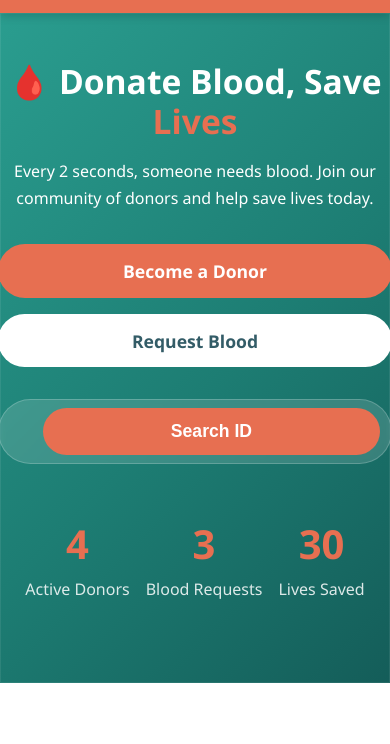
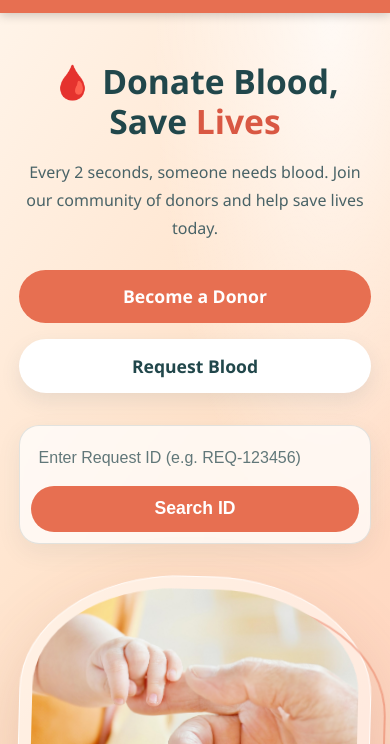
Before and after one commit to ZooDamy/blood-connect-ctg, a website: page index.html in a window 390 px wide. Shown: the part 69-813 px from the top of the page. Drawn offline with nearby package versions, Linux system fonts and the light colour scheme; no server answers.

Commit message:
Agent Host changes for agents/database-connection-string-setup

```diff
--- a/index.html
+++ b/index.html
@@ -62,6 +62,9 @@
             </button>
           </div>
         </div>
+      </div>
+      <div class="hero-visual" aria-hidden="true">
+        <img src="assets/images/baby1.jpg" alt="" fetchpriority="high" />
       </div>
       <div class="stats" id="homeStats">
         <div class="stat-item">
--- a/style.css
+++ b/style.css
@@ -166,34 +166,144 @@ nav ul li a.active:hover {
    HERO SECTION
    ============================================ */
 .hero {
-  background: linear-gradient(135deg, #2a9d8f 0%, #1d7d73 55%, #145d59 100%);
-  color: white;
-  padding: 4rem 5%;
-  text-align: center;
+  position: relative;
+  isolation: isolate;
+  overflow: hidden;
+  background:
+    radial-gradient(ellipse at 85% 0%, rgba(255, 255, 255, 0.78), transparent 38%),
+    linear-gradient(125deg, #fff4e9 0%, #ffe1c8 48%, #ffd0bd 100%);
+  color: #21474b;
+  padding: clamp(3.5rem, 7vw, 6rem) 7% 2rem;
+  text-align: left;
   min-height: 60vh;
-  display: flex;
-  flex-direction: column;
-  justify-content: center;
+  display: grid;
+  grid-template-columns: minmax(0, 1.05fr) minmax(280px, 0.95fr);
   align-items: center;
-  box-shadow: inset 0 0 0 1px rgba(255, 255, 255, 0.08);
+  gap: 2.5rem 5%;
+}
+
+.hero-content {
+  width: 100%;
+  max-width: 650px;
+  justify-self: end;
+}
+
+.hero-visual {
+  position: relative;
+  width: 100%;
+  max-width: 580px;
+  justify-self: start;
+  padding: 0.75rem;
+  border: 1px solid rgba(255, 255, 255, 0.8);
+  border-radius: 46% 46% 2rem 2rem;
+  background: rgba(255, 255, 255, 0.48);
+  box-shadow: 0 28px 70px rgba(143, 74, 54, 0.2);
+  transform: rotate(1.5deg);
+}
+
+.hero-visual::before {
+  position: absolute;
+  z-index: -1;
+  inset: 1.25rem -1rem -1rem 1.25rem;
+  border: 2px solid rgba(231, 111, 81, 0.45);
+  border-radius: inherit;
+  content: "";
+}
+
+.hero-visual img {
+  width: 100%;
+  aspect-ratio: 1.42;
+  object-fit: cover;
+  object-position: center 56%;
+  border-radius: 44% 44% 1.5rem 1.5rem;
+}
+
+.hero-content .cta-buttons {
+  justify-content: flex-start;
+}
+
+.hero-content .home-request-search {
+  margin-left: 0 !important;
+  margin-right: 0 !important;
+}
+
+.hero-content .search-inline {
+  background: rgba(255, 255, 255, 0.72);
+  border-color: rgba(51, 92, 103, 0.14);
+  box-shadow: 0 8px 24px rgba(51, 92, 103, 0.08);
+}
+
+.hero-content .search-inline input {
+  color: #21474b;
+}
+
+.hero-content .search-inline input::placeholder {
+  color: #617779;
+}
+
+.hero-content .search-inline .btn {
+  width: auto;
+}
+
+.hero-content .btn-secondary {
+  color: #21474b;
+  box-shadow: 0 8px 20px rgba(51, 92, 103, 0.1);
 }
 
 .hero h1 {
-  font-size: 3.5rem;
+  font-size: clamp(2.5rem, 4.3vw, 3.8rem);
+  line-height: 1.12;
   margin-bottom: 1rem;
+  color: #21474b;
   animation: fadeInUp 0.8s ease;
 }
 
 .hero h1 span {
-  color: #e76f51;
+  color: #d95843;
 }
 
 .hero p {
-  font-size: 1.2rem;
-  margin: 0 auto 2rem;
-  max-width: 600px;
-  text-align: center;
-  line-height: 1.7;
+  font-size: 1.15rem;
+  margin: 0 0 1.75rem;
+  max-width: 560px;
+  text-align: left;
+  line-height: 1.75;
+  color: #496367;
+}
+
+.hero .stats {
+  grid-column: 1 / -1;
+  width: min(100%, 880px);
+  justify-self: center;
+  margin-top: 0.5rem;
+  padding: 1.25rem 1.5rem;
+  display: grid;
+  grid-template-columns: repeat(3, minmax(0, 1fr));
+  gap: 1rem;
+  border: 1px solid rgba(255, 255, 255, 0.85);
+  border-radius: 1.25rem;
+  background: rgba(255, 255, 255, 0.68);
+  box-shadow: 0 14px 36px rgba(143, 74, 54, 0.1);
+  backdrop-filter: blur(10px);
+}
+
+.hero .stat-item {
+  text-align: center;
+}
+
+.hero .stat-item + .stat-item {
+  border-left: 1px solid rgba(51, 92, 103, 0.14);
+}
+
+.hero .stat-item h3 {
+  color: #d95843;
+}
+
+.hero .stat-item p {
+  margin: 0;
+  max-width: none;
+  text-align: center;
+  color: #496367;
 }
 
 .cta-buttons {
@@ -1298,6 +1408,37 @@ footer span {
 
   .hero {
     padding: 3rem 1.2rem;
+    grid-template-columns: minmax(0, 1fr);
+    gap: 2rem;
+    text-align: center;
+  }
+
+  .hero-content {
+    justify-self: center;
+  }
+
+  .hero-content p {
+    margin-left: auto;
+    margin-right: auto;
+    text-align: center;
+  }
+
+  .hero-content .cta-buttons {
+    justify-content: center;
+  }
+
+  .hero-content .home-request-search {
+    margin: 2rem auto 0 !important;
+  }
+
+  .hero-visual {
+    width: min(100%, 560px);
+    justify-self: center;
+  }
+
+  .hero .stats {
+    grid-column: auto;
+    margin-top: 0;
   }
 
   .hero h1 {
@@ -1339,6 +1480,35 @@ footer span {
 
   .hero p {
     font-size: 1rem;
+  }
+
+  .hero .stats {
+    padding: 1rem 0.5rem;
+    gap: 0.5rem;
+  }
+
+  .hero .stat-item h3 {
+    font-size: 1.8rem;
+  }
+
+  .hero .stat-item p {
+    font-size: 0.8rem;
+  }
+
+  .hero-content .search-inline {
+    flex-direction: column;
+    align-items: stretch;
+    gap: 0.35rem;
+    padding: 0.65rem;
+    border-radius: 1.25rem;
+  }
+
+  .hero-content .search-inline input {
+    width: 100%;
+  }
+
+  .hero-content .search-inline .btn {
+    width: 100%;
   }
 
   .cta-buttons {
```
Also changed, not shown: assets/images/baby1.jpg (added). Lines whose indentation alone changed are shown as unchanged.
